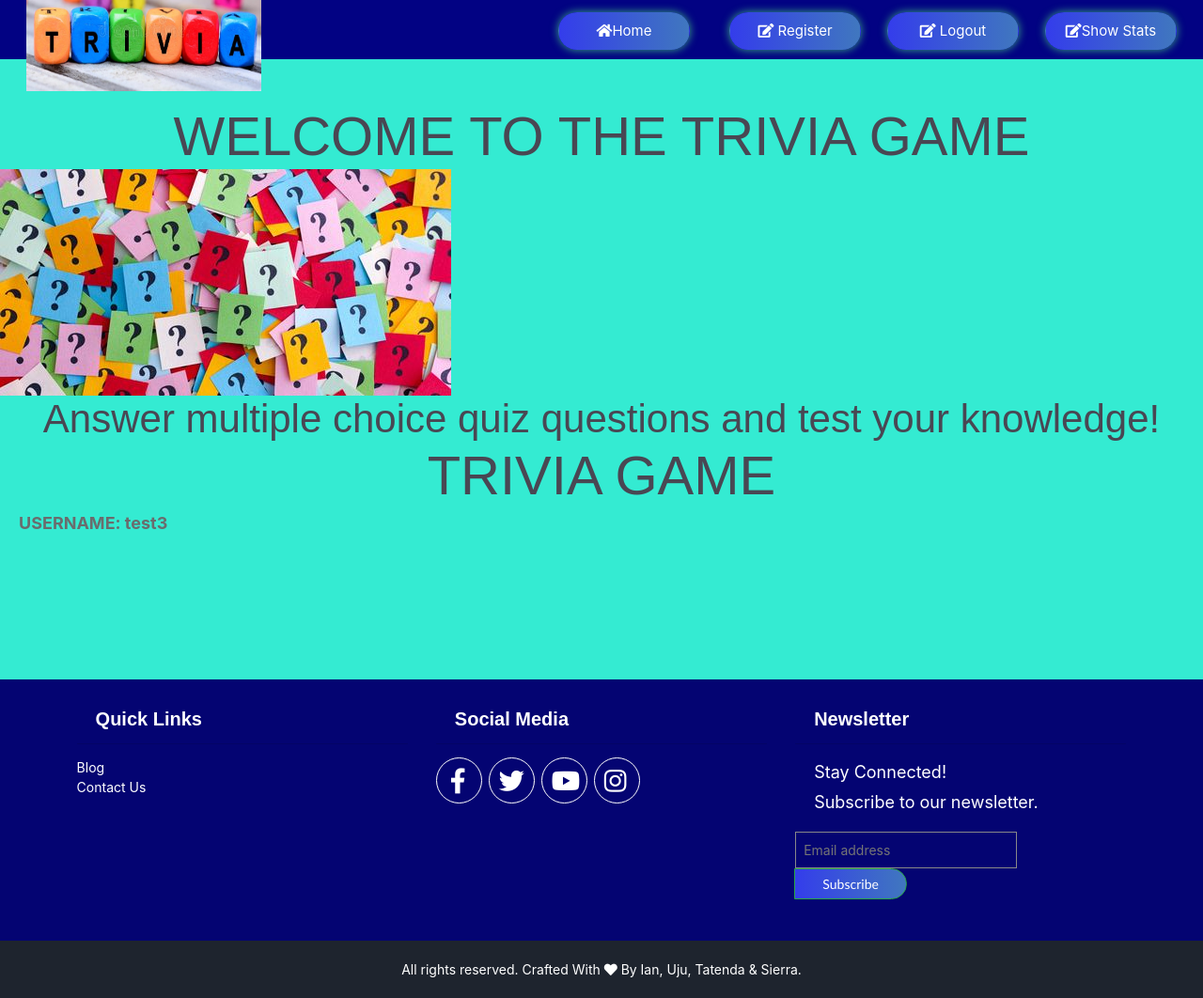
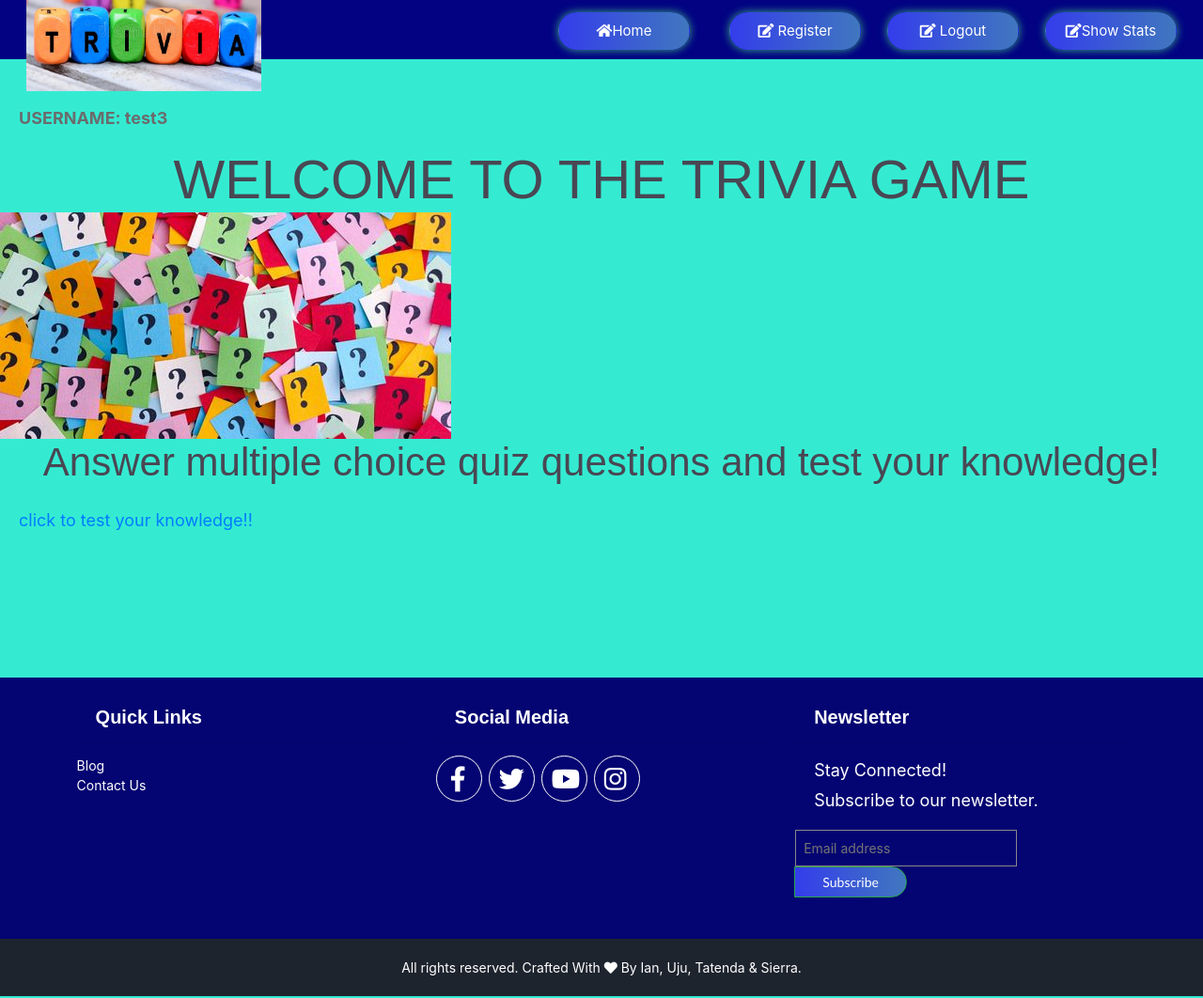
Before and after one commit to tatendachiduwa19/trivia, a Flask app: page / in a window 1280 px wide. Shown: the whole page at 94% size. Run offline with Flask 2, Linux system fonts and the light colour scheme; a user stored in the database is signed in; some libraries are stand-ins or nearby versions.

Commit message:
minor changes to words in template files

```diff
--- a/templates/index.html
+++ b/templates/index.html
@@ -5,14 +5,14 @@
 
     <img src="image.jpg">
     <h2>Answer multiple choice quiz questions and test your knowledge!</h2>
+    <br>
 
-
-    <h1>TRIVIA GAME</h1>
-     {% if session.username%}
-    <p><b>USERNAME: {{session.username}} </b></p>
-    <p><a href="{{ url_for('static', filename='category.html') }}" click to begin </a>
+    {% if session.username%}
+    <p><a href="{{ url_for('static', filename='category.html') }}"> click to test your knowledge!! </a>
     {% else %}
-    <P>CLICK THE REGISTRATION TAB!!</P>
+    <h4>CLICK THE REGISTRATION TAB!! </h4>
+    <h4> OR</h4>
+    <h4> LOGIN TO BEGIN!! </h4>
     {%endif %}
 
 
--- a/templates/layout.html
+++ b/templates/layout.html
@@ -60,7 +60,9 @@
 		<!-- End Navigation Bar -->
 
 		</header>
-
+		{% if session.username%}
+    	<p><b>USERNAME: {{session.username}} </b></p>
+		{% endif%}
         <main>{% block content %}{% endblock %}</main>
 
         <footer>
```
